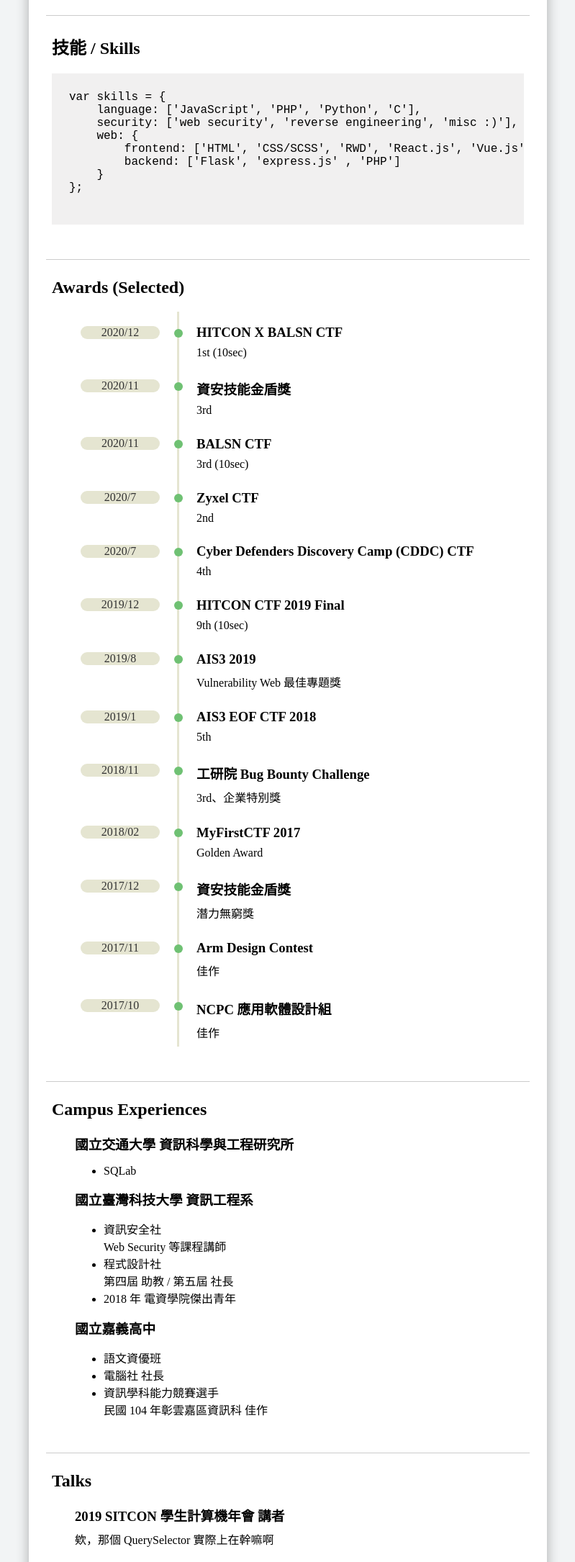
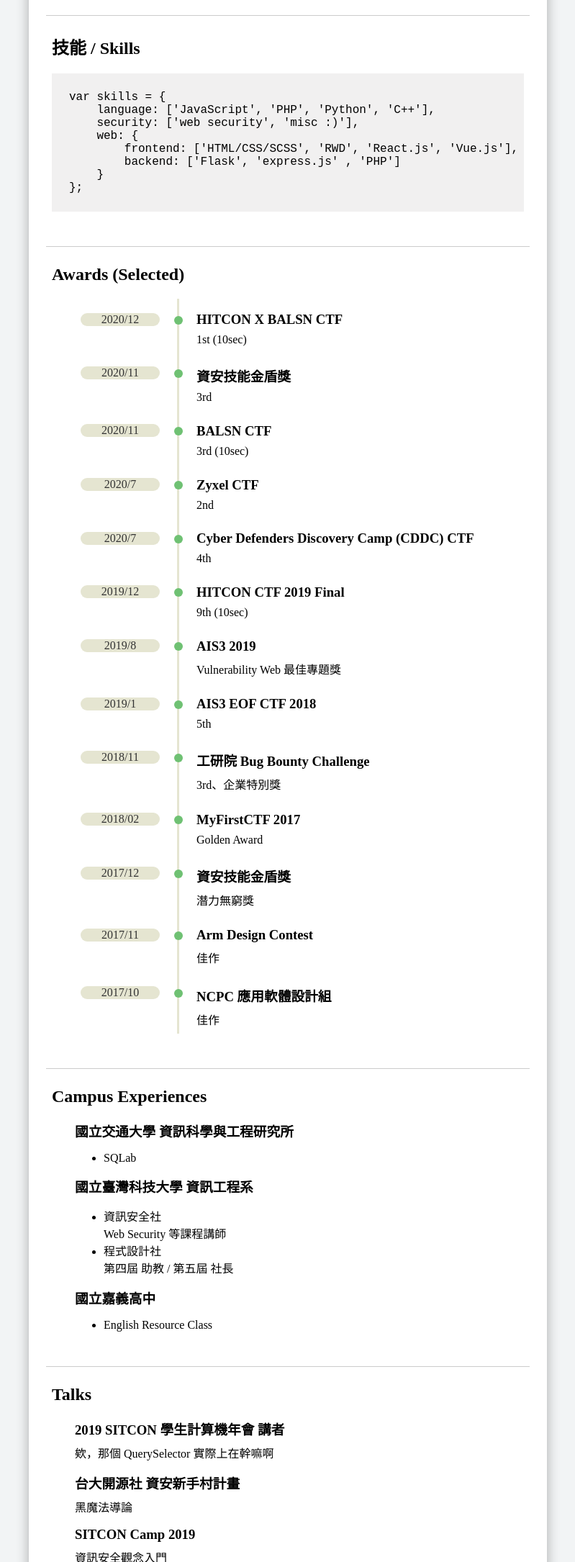
Before and after one commit to splitline/me, a plain HTML site: page e/index.html in a window 1280 px wide. Shown: the part 383-2553 px from the top of the page at 72% size, without its empty margins (240-1039 px from the left). Drawn offline with Linux system fonts and the light colour scheme; no server answers.

Commit message:
Update index.html

```diff
--- a/e/index.html
+++ b/e/index.html
@@ -46,14 +46,13 @@
             <h2>技能 / Skills</h2>
             <pre style='color:#000000;background:#f1f0f0;'>
 var skills = {
-    language: ['JavaScript', 'PHP', 'Python', 'C'],
-    security: ['web security', 'reverse engineering', 'misc :)'],
+    language: ['JavaScript', 'PHP', 'Python', 'C++'],
+    security: ['web security', 'misc :)'],
     web: {
-        frontend: ['HTML', 'CSS/SCSS', 'RWD', 'React.js', 'Vue.js'],
+        frontend: ['HTML/CSS/SCSS', 'RWD', 'React.js', 'Vue.js'],
         backend: ['Flask', 'express.js' , 'PHP']
     }
-};
-            </pre>
+};</pre>
         </div>
 
         <hr>
@@ -171,21 +170,15 @@ var skills = {
                 <ul>
                     <li>資訊安全社</li>
                     Web Security 等課程講師
-
                     <li>程式設計社</li>
                     第四屆 助教 / 第五屆 社長
-
-                    <li>2018 年 電資學院傑出青年</li>
                 </ul>
             </div>
 
             <div class="content">
                 <h3>國立嘉義高中</h3>
                 <ul>
-                    <li>語文資優班</li>
-                    <li>電腦社 社長</li>
-                    <li>資訊學科能力競賽選手</li>
-                    民國 104 年彰雲嘉區資訊科 佳作
+                    <li>English Resource Class</li>
                 </ul>
             </div>
         </div>
```
